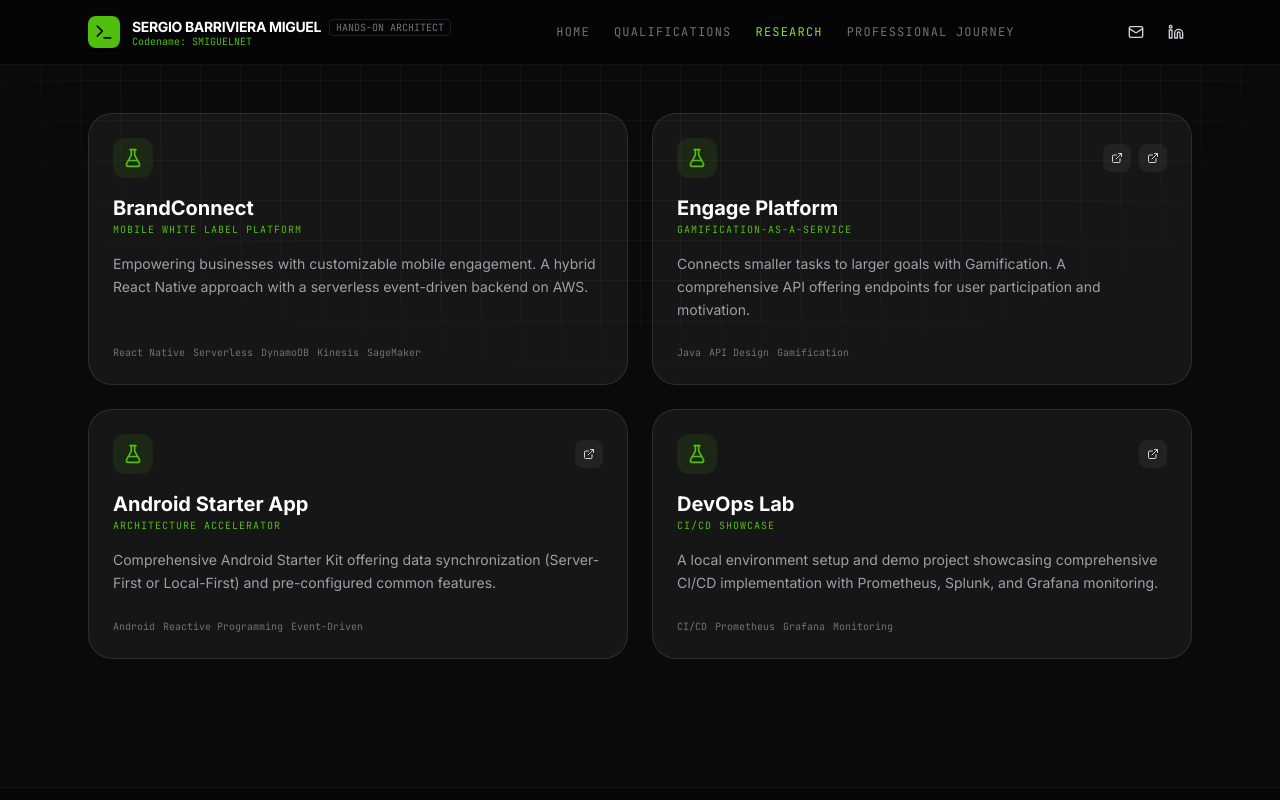
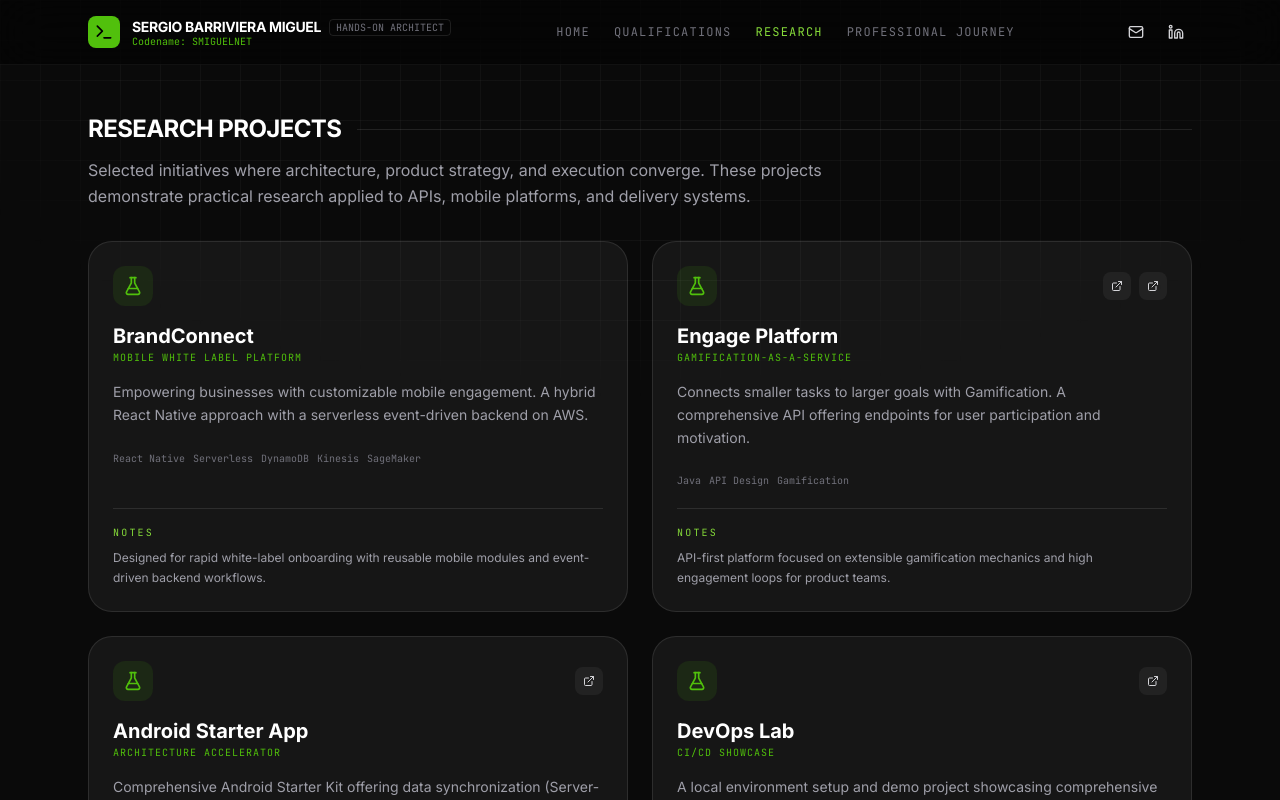
Before and after one commit to smiguelnet/website, a React (Vite) app: page / in a window 1280 px wide. Both pictures are taken after a click on the button "RESEARCH". Shown: the top 800 px of the page. Built offline with nearby package versions, Linux system fonts and the light colour scheme.

Commit message:
feat: research

```diff
--- a/src/App.tsx
+++ b/src/App.tsx
@@ -817,12 +817,28 @@
               initial={{ opacity: 0, x: 20 }}
               animate={{ opacity: 1, x: 0 }}
               exit={{ opacity: 0, x: -20 }}
-              className="grid grid-cols-1 md:grid-cols-2 gap-6"
+              className="space-y-8"
             >
+              <div>
+                <div className="flex items-center gap-4 mb-3">
+                  <h3 className="text-2xl font-bold text-white uppercase tracking-tight">
+                    Research Projects
+                  </h3>
+                  <div className="h-px flex-1 bg-white/10" />
+                </div>
+                <p className="text-zinc-400 max-w-3xl leading-relaxed">
+                  Selected initiatives where architecture, product strategy, and
+                  execution converge. These projects demonstrate practical
+                  research applied to APIs, mobile platforms, and delivery
+                  systems.
+                </p>
+              </div>
+
+              <div className="grid grid-cols-1 md:grid-cols-2 gap-6">
                 {RESUME_DATA.projects.map((project, i) => (
-                <div
+                  <article
                     key={i}
-                  className="p-6 rounded-3xl bg-white/5 border border-white/10 hover:border-emerald-500/30 transition-all flex flex-col justify-between group"
+                    className="p-6 rounded-3xl bg-white/5 border border-white/10 hover:border-emerald-500/30 shadow-[0_0_0_rgba(81,192,12,0)] hover:shadow-[0_0_24px_rgba(81,192,12,0.18)] transition-all duration-300 flex flex-col justify-between group"
                   >
                     <div>
                       <div className="flex items-center justify-between mb-4">
@@ -852,7 +868,7 @@
                       <p className="text-sm text-zinc-400 leading-relaxed mb-6">
                         {project.description}
                       </p>
-                  </div>
+
                       <div className="flex flex-wrap gap-2">
                         {project.tech.map((t, j) => (
                           <span
@@ -864,7 +880,18 @@
                         ))}
                       </div>
                     </div>
+
+                    <div className="mt-5 pt-4 border-t border-white/10">
+                      <p className="text-[10px] font-mono uppercase tracking-[0.22em] text-emerald-400 mb-2">
+                        Notes
+                      </p>
+                      <p className="text-xs text-zinc-400 leading-relaxed">
+                        {project.note}
+                      </p>
+                    </div>
+                  </article>
                 ))}
+              </div>
             </motion.section>
           )}
 
--- a/src/constants.ts
+++ b/src/constants.ts
@@ -54,6 +54,7 @@
       title: "BrandConnect",
       subtitle: "Mobile White Label Platform",
       description: "Empowering businesses with customizable mobile engagement. A hybrid React Native approach with a serverless event-driven backend on AWS.",
+      note: "Designed for rapid white-label onboarding with reusable mobile modules and event-driven backend workflows.",
       links: [],
       tech: ["React Native", "Serverless", "DynamoDB", "Kinesis", "SageMaker"]
     },
@@ -61,6 +62,7 @@
       title: "Engage Platform",
       subtitle: "Gamification-as-a-Service",
       description: "Connects smaller tasks to larger goals with Gamification. A comprehensive API offering endpoints for user participation and motivation.",
+      note: "API-first platform focused on extensible gamification mechanics and high engagement loops for product teams.",
       links: [
         { label: "Platform", url: "https://github.com/smiguelnet/setia-engage" },
         { label: "SDK", url: "https://github.com/smiguelnet/engage-api-java-sdk" }
@@ -71,6 +73,7 @@
       title: "Android Starter App",
       subtitle: "Architecture Accelerator",
       description: "Comprehensive Android Starter Kit offering data synchronization (Server-First or Local-First) and pre-configured common features.",
+      note: "Built to accelerate delivery with tested architectural patterns and ready-to-use cross-cutting capabilities.",
       links: [
         { label: "Full Article", url: "https://smiguel.net/android-architecture.html" }
       ],
@@ -80,6 +83,7 @@
       title: "DevOps Lab",
       subtitle: "CI/CD Showcase",
       description: "A local environment setup and demo project showcasing comprehensive CI/CD implementation with Prometheus, Splunk, and Grafana monitoring.",
+      note: "Demonstrates production-like observability and delivery pipelines for faster feedback and safer releases.",
       links: [
         { label: "View Lab", url: "https://github.com/smiguelnet/engage-ci-cd-setup" }
       ],
```
Lines whose indentation alone changed are shown as unchanged.
